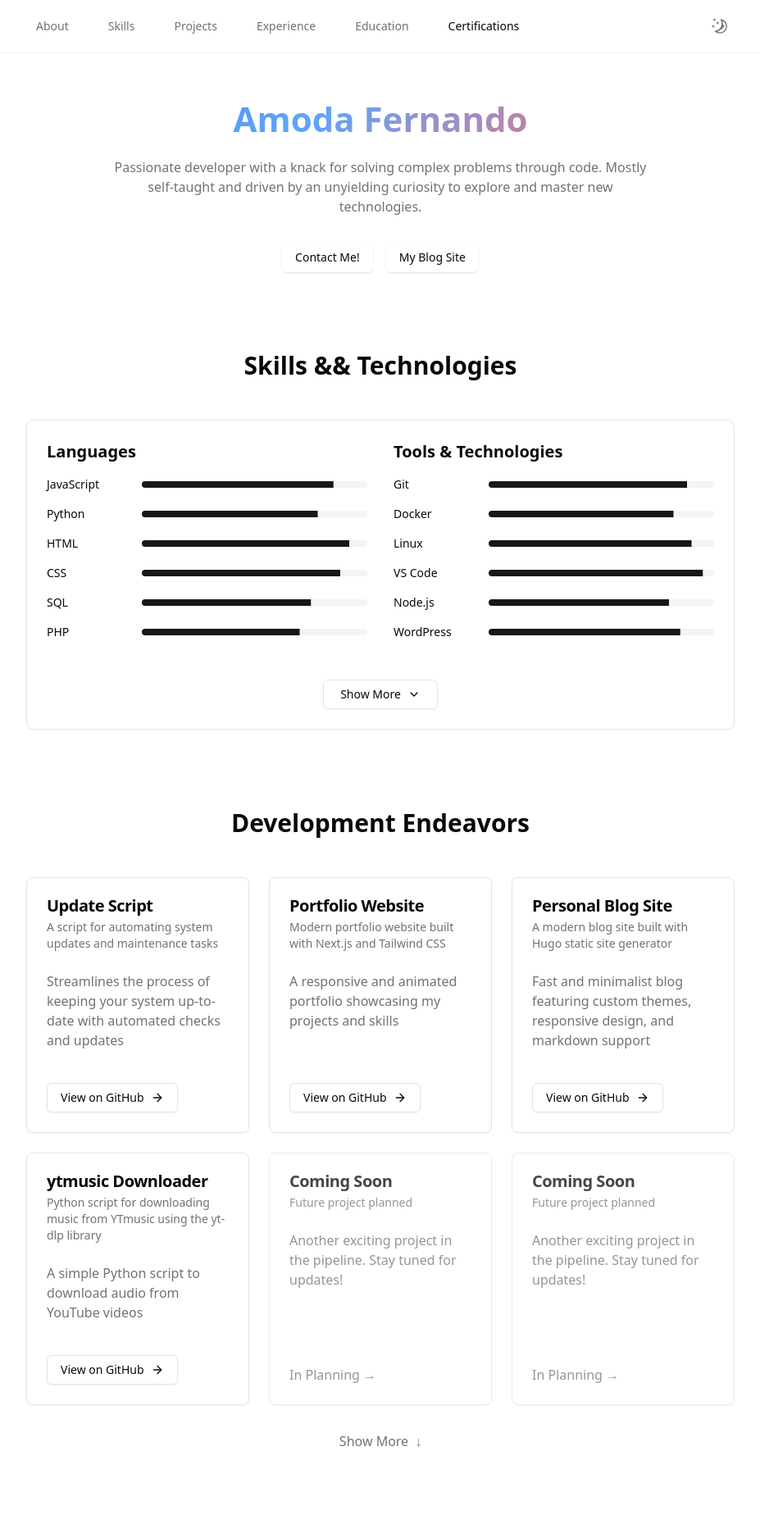
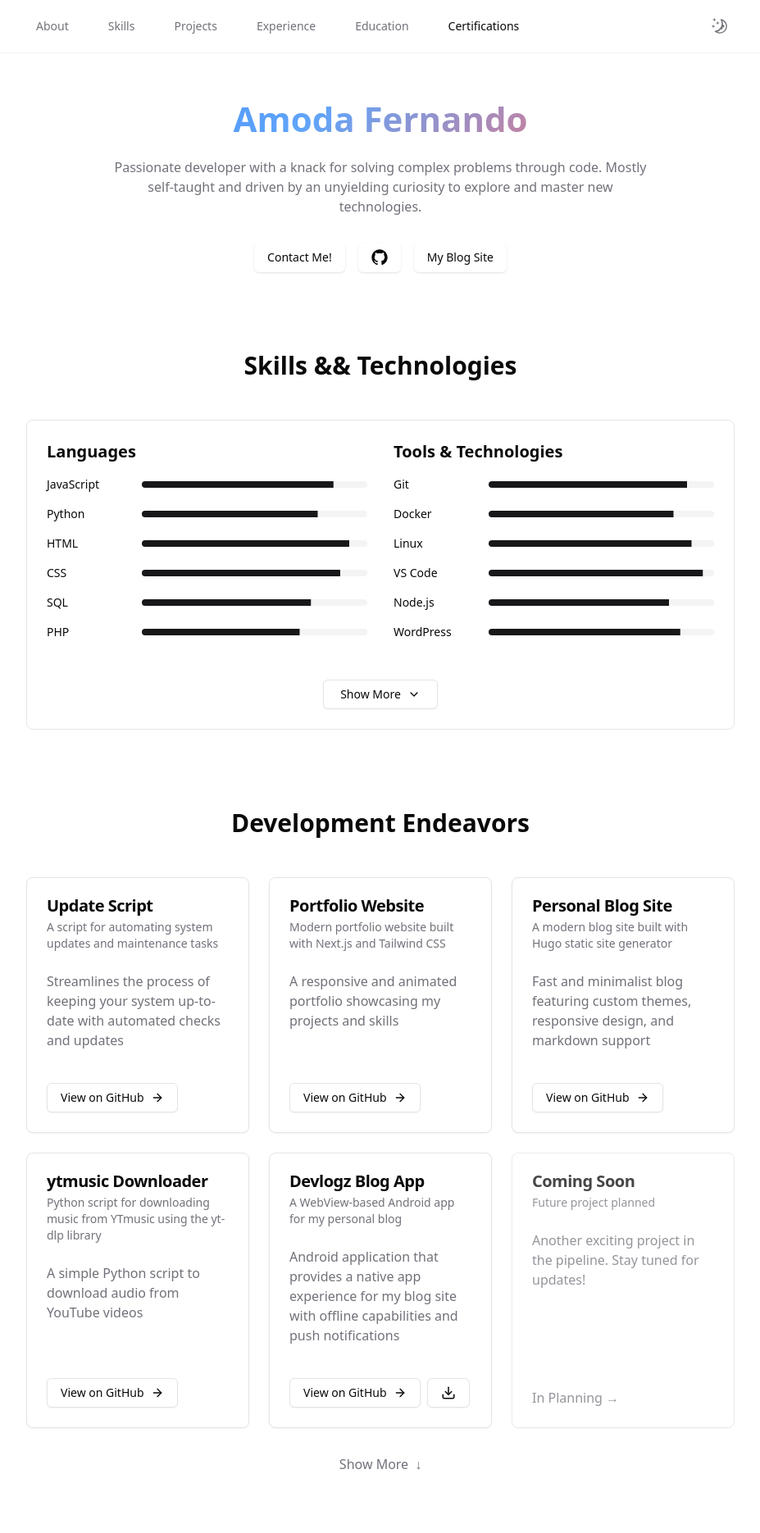
Before and after one commit to vit-zeeshan/portfolio3, a Next.js app: page / in a window 1280 px wide. Shown: the top 1870 px of the page at 82% size, without its empty margins (176-1103 px from the left). Built offline with nearby package versions, Linux system fonts and the light colour scheme.

Commit message:
Add Devlogz Blog App project and GitHub button to portfolio

```diff
--- a/src/app/page.tsx
+++ b/src/app/page.tsx
@@ -2,7 +2,7 @@
 
 import { useState } from "react"
 import { Button } from "@/components/ui/button"
-import { Mail, MessageSquare, Github } from "lucide-react"
+import { Mail, MessageSquare, Github, Download } from "lucide-react"
 import { Navbar } from "@/components/navbar"
 import { Card, CardHeader, CardTitle, CardDescription, CardContent, CardFooter } from "@/components/ui/card"
 import {
@@ -17,6 +17,7 @@ import {
 import { ChevronDown as ChevronDownIcon, ArrowRight as ArrowRightIcon } from "lucide-react"
 import Image from "next/image"
 import { Progress } from "@/components/ui/progress"
+import { GitHubLogoIcon } from "@radix-ui/react-icons"
 
 const languages = [
   { name: "JavaScript", progress: 85 },
@@ -80,10 +81,10 @@ export default function Page() {
       link: "https://github.com/fernand3z/yt-music-downloader"
     },
     {
-      title: "Coming Soon",
-      description: "Future project planned",
-      content: "Another exciting project in the pipeline. Stay tuned for updates!",
-      status: "In Planning"
+      title: "Devlogz Blog App",
+      description: "A WebView-based Android app for my personal blog",
+      content: "Android application that provides a native app experience for my blog site with offline capabilities and push notifications",
+      link: "https://github.com/fernand3z/my-webview-app"
     },
     {
       title: "Coming Soon",
@@ -180,6 +181,20 @@ export default function Page() {
                 </DropdownMenuGroup>
               </DropdownMenuContent>
             </DropdownMenu>
+            <Button
+              variant="default"
+              className="bg-success hover:bg-success/90 text-success-foreground animate-fade-in delay-300 hover-lift"
+              asChild
+            >
+              <a
+                href="https://github.com/fernand3z"
+                target="_blank"
+                rel="noopener noreferrer"
+                aria-label="GitHub"
+              >
+                <GitHubLogoIcon className="h-5 w-5" />
+              </a>
+            </Button>
             <Button
               variant="default"
               className="bg-success hover:bg-success/90 text-success-foreground animate-fade-in delay-300 hover-lift"
@@ -332,6 +347,7 @@ export default function Page() {
                   </CardContent>
                   <CardFooter className="mt-auto">
                     {project.link ? (
+                      <div className="flex flex-row w-full space-x-2">
                         <Button
                           asChild
                           variant="outline"
@@ -345,6 +361,22 @@ export default function Page() {
                             View on GitHub <ArrowRightIcon className="ml-2 h-4 w-4" />
                           </a>
                         </Button>
+                        {project.title === "Devlogz Blog App" && (
+                          <Button
+                            asChild
+                            variant="outline"
+                            className="mt-4 text-foreground hover:text-success hover:border-success transition-colors"
+                          >
+                            <a
+                              href="https://github.com/fernand3z/my-webview-app/releases/download/v1.0.0/devlogzv1.0.0.apk"
+                              target="_blank"
+                              rel="noopener noreferrer"
+                            >
+                              <Download className="h-[18px] w-[18px]" />
+                            </a>
+                          </Button>
+                        )}
+                      </div>
                     ) : (
                       <span className="text-muted-foreground inline-flex items-center space-x-1">
                         {project.status} →
--- a/src/components/footer.tsx
+++ b/src/components/footer.tsx
@@ -21,7 +21,7 @@ export function Footer() {
                 <path d="M17.472 14.382c-.297-.149-1.758-.867-2.03-.967-.273-.099-.471-.148-.67.15-.197.297-.767.966-.94 1.164-.173.199-.347.223-.644.075-.297-.15-1.255-.463-2.39-1.475-.883-.788-1.48-1.761-1.653-2.059-.173-.297-.018-.458.13-.606.134-.133.298-.347.446-.52.149-.174.198-.298.298-.497.099-.198.05-.371-.025-.52-.075-.149-.669-1.612-.916-2.207-.242-.579-.487-.5-.669-.51-.173-.008-.371-.01-.57-.01-.198 0-.52.074-.792.372-.272.297-1.04 1.016-1.04 2.479 0 1.462 1.065 2.875 1.213 3.074.149.198 2.096 3.2 5.077 4.487.709.306 1.262.489 1.694.625.712.227 1.36.195 1.871.118.571-.085 1.758-.719 2.006-1.413.248-.694.248-1.289.173-1.413-.074-.124-.272-.198-.57-.347m-5.421 7.403h-.004a9.87 9.87 0 01-5.031-1.378l-.361-.214-3.741.982.998-3.648-.235-.374a9.86 9.86 0 01-1.51-5.26c.001-5.45 4.436-9.884 9.888-9.884 2.64 0 5.122 1.03 6.988 2.898a9.825 9.825 0 012.893 6.994c-.003 5.45-4.437 9.884-9.885 9.884m8.413-18.297A11.815 11.815 0 0012.05 0C5.495 0 .16 5.335.157 11.892c0 2.096.547 4.142 1.588 5.945L.057 24l6.305-1.654a11.882 11.882 0 005.683 1.448h.005c6.554 0 11.89-5.335 11.893-11.893a11.821 11.821 0 00-3.48-8.413Z"/>
               </svg>
               <span className="group-hover:translate-x-1 transition-transform duration-200">
-                +44 XXXX XXXXXX
+                +44 xxxx xxxxxx
               </span>
             </a>
             <a
--- a/src/components/sidebar.tsx
+++ b/src/components/sidebar.tsx
@@ -51,7 +51,7 @@ export function Sidebar({ sections, activeSection, onSectionClick }: SidebarProp
               <svg className="w-4 h-4 fill-current" viewBox="0 0 24 24" xmlns="http://www.w3.org/2000/svg">
                 <path d="M17.472 14.382c-.297-.149-1.758-.867-2.03-.967-.273-.099-.471-.148-.67.15-.197.297-.767.966-.94 1.164-.173.199-.347.223-.644.075-.297-.15-1.255-.463-2.39-1.475-.883-.788-1.48-1.761-1.653-2.059-.173-.297-.018-.458.13-.606.134-.133.298-.347.446-.52.149-.174.198-.298.298-.497.099-.198.05-.371-.025-.52-.075-.149-.669-1.612-.916-2.207-.242-.579-.487-.5-.669-.51-.173-.008-.371-.01-.57-.01-.198 0-.52.074-.792.372-.272.297-1.04 1.016-1.04 2.479 0 1.462 1.065 2.875 1.213 3.074.149.198 2.096 3.2 5.077 4.487.709.306 1.262.489 1.694.625.712.227 1.36.195 1.871.118.571-.085 1.758-.719 2.006-1.413.248-.694.248-1.289.173-1.413-.074-.124-.272-.198-.57-.347m-5.421 7.403h-.004a9.87 9.87 0 01-5.031-1.378l-.361-.214-3.741.982.998-3.648-.235-.374a9.86 9.86 0 01-1.51-5.26c.001-5.45 4.436-9.884 9.888-9.884 2.64 0 5.122 1.03 6.988 2.898a9.825 9.825 0 012.893 6.994c-.003 5.45-4.437 9.884-9.885 9.884m8.413-18.297A11.815 11.815 0 0012.05 0C5.495 0 .16 5.335.157 11.892c0 2.096.547 4.142 1.588 5.945L.057 24l6.305-1.654a11.882 11.882 0 005.683 1.448h.005c6.554 0 11.89-5.335 11.893-11.893a11.821 11.821 0 00-3.48-8.413Z"/>
               </svg>
-              <span>Massage</span>
+              <span>+44 xxxx xxxxxx</span>
             </a>
           </div>
 
```
Lines whose indentation alone changed are shown as unchanged.
